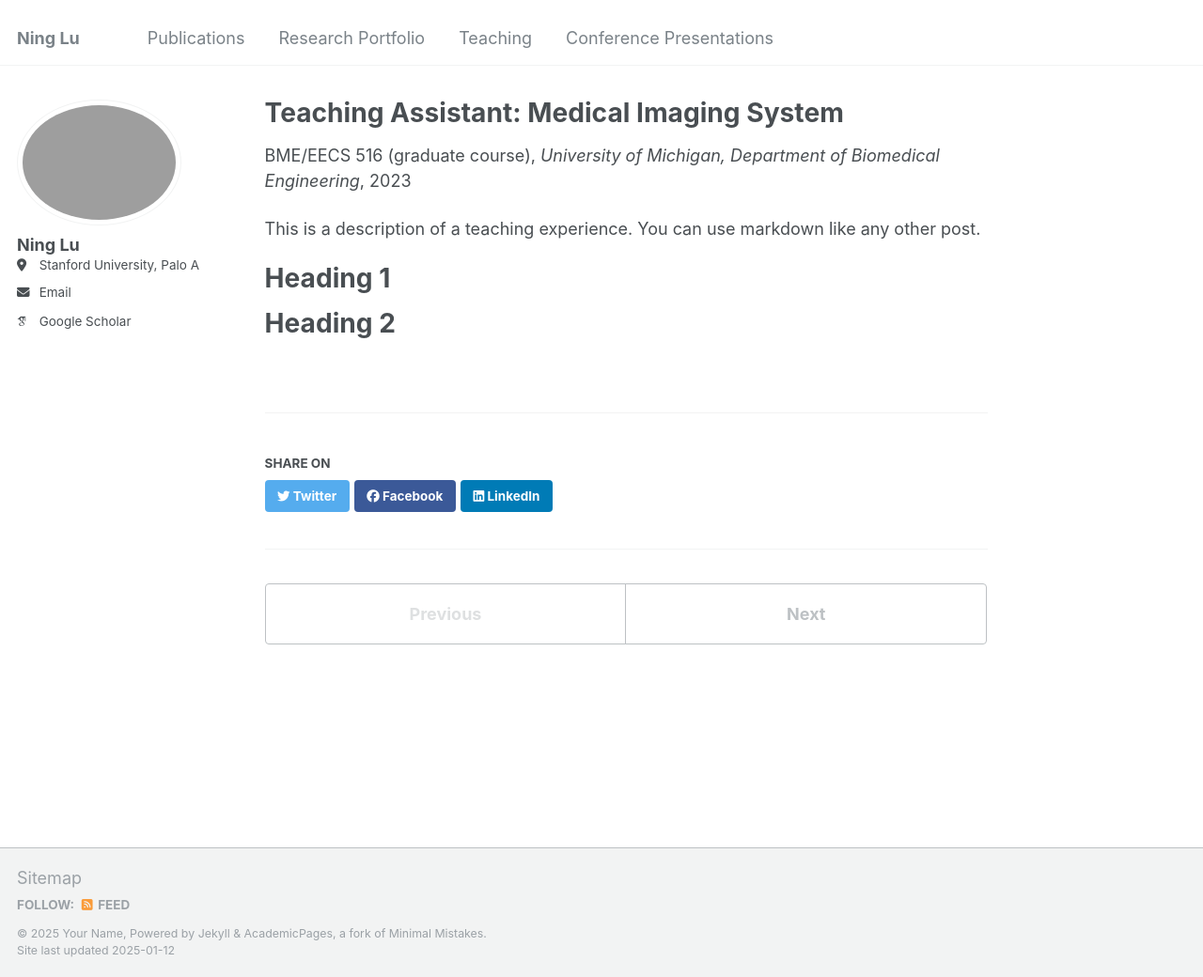
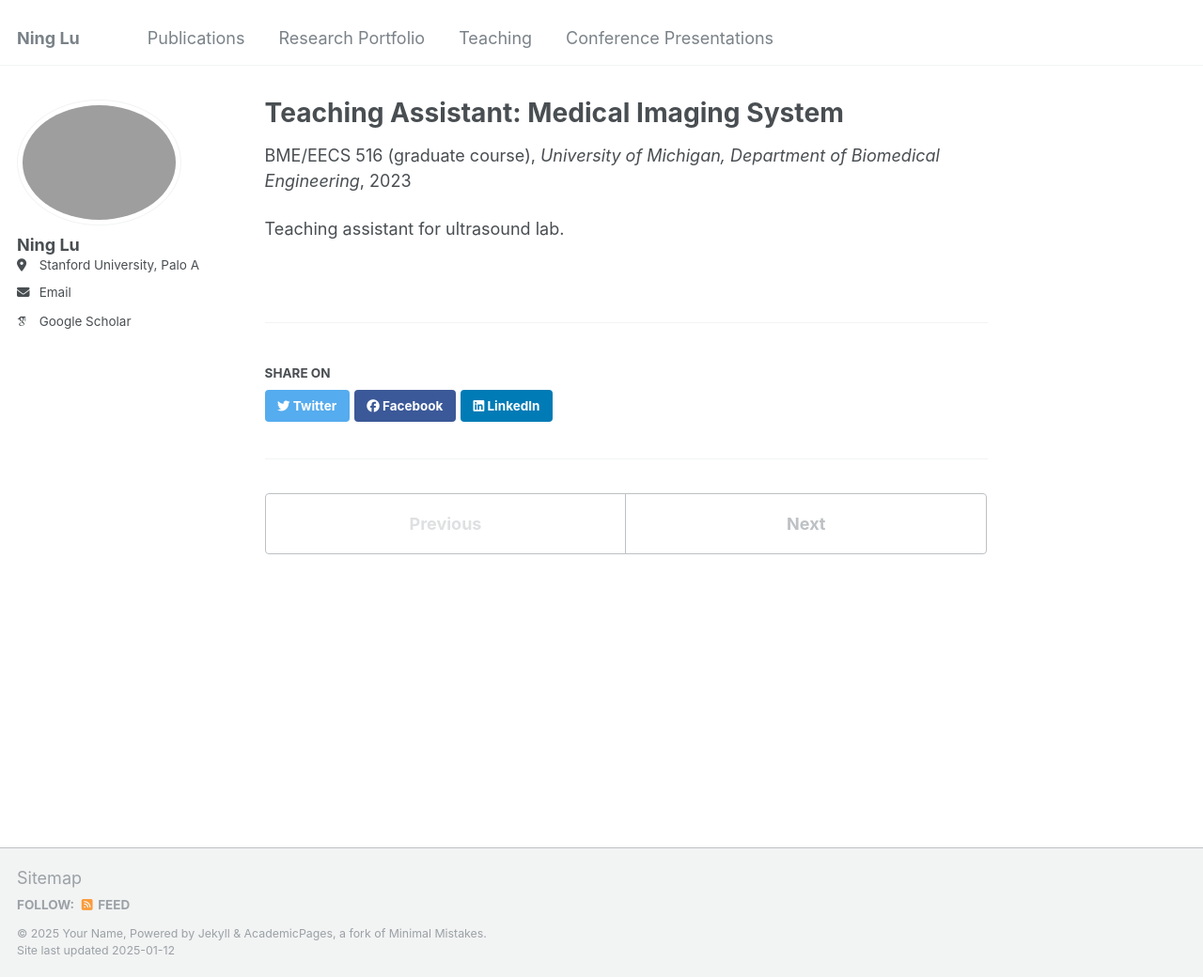
Before and after one commit to NingLu-Ultrasound/ninglu-ultrasound.github.io, a Jekyll site: the page built from _teaching/2015-spring-teaching-2.md, in a window 1280 px wide and 1040 px high. Shown: the whole window at 94% size. Built offline with Jekyll 4.4.1, drawn with Linux system fonts in a browser that asks for light colours; some web fonts are replaced.

Commit message:
Update 2015-spring-teaching-2.md

```diff
--- a/_teaching/2015-spring-teaching-2.md
+++ b/_teaching/2015-spring-teaching-2.md
@@ -8,10 +8,4 @@ date: 2023-01-01
 location: "Ann Arbor, MI, USA"
 ---
 
-This is a description of a teaching experience. You can use markdown like any other post.
-
-Heading 1
-======
-
-Heading 2
-======
+Teaching assistant for ultrasound lab.
```
